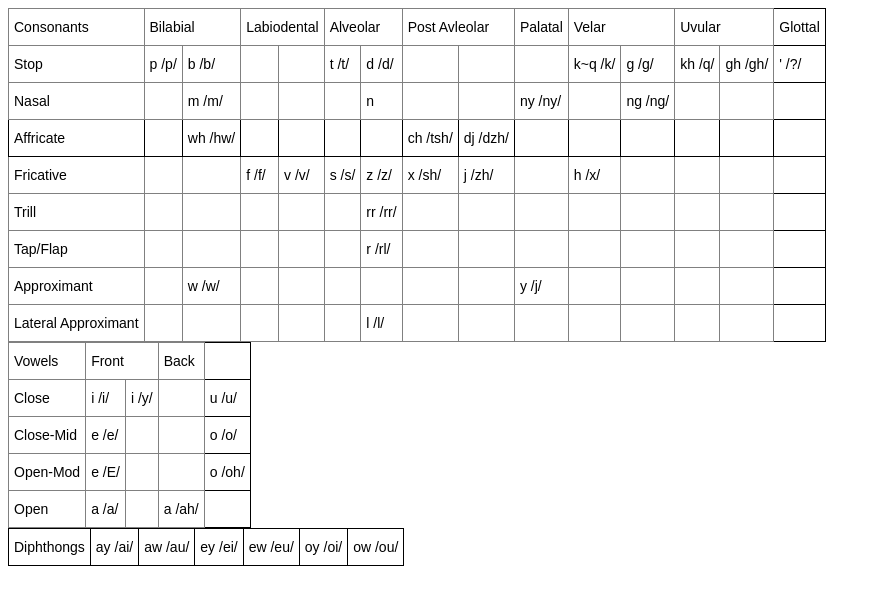
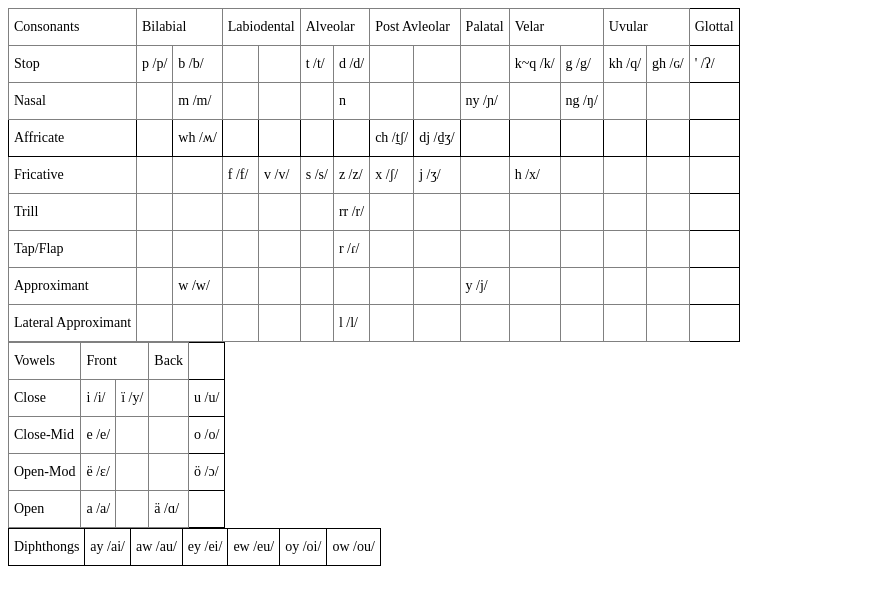
Before and after one commit to CaptainYulef/Barposh, a plain HTML site: page index.html in a window 1280 px wide. Shown: the whole page, without its empty margins (0-881 px from the left). Drawn offline with Linux system fonts and the light colour scheme.

Commit message:
Update index.html

```diff
--- a/index.html
+++ b/index.html
@@ -36,8 +36,8 @@
     <td class="tg-0pky">k~q /k/</td>
     <td class="tg-0pky">g /g/</td>
     <td class="tg-0pky">kh /q/</td>
-    <td class="tg-0pky">gh /gh/</td>
-    <td class="tg-0lax">' /?/</td>
+    <td class="tg-0pky">gh /ɢ/</td>
+    <td class="tg-0lax">' /ʔ/</td>
   </tr>
   <tr>
     <td class="tg-0pky">Nasal</td>
@@ -49,9 +49,9 @@
     <td class="tg-0pky">n</td>
     <td class="tg-0pky"></td>
     <td class="tg-0pky"></td>
-    <td class="tg-0pky">ny /ny/</td>
+    <td class="tg-0pky">ny /ɲ/</td>
     <td class="tg-0pky"></td>
-    <td class="tg-0pky">ng /ng/</td>
+    <td class="tg-0pky">ng /ŋ/</td>
     <td class="tg-0pky"></td>
     <td class="tg-0pky"></td>
     <td class="tg-0lax"></td>
@@ -59,13 +59,13 @@
   <tr>
     <td class="tg-0lax">Affricate</td>
     <td class="tg-0lax"></td>
-    <td class="tg-0lax">wh /hw/</td>
+    <td class="tg-0lax">wh /ʍ/</td>
     <td class="tg-0lax"></td>
     <td class="tg-0lax"></td>
     <td class="tg-0lax"></td>
     <td class="tg-0lax"></td>
-    <td class="tg-0lax">ch /tsh/</td>
-    <td class="tg-0lax">dj /dzh/</td>
+    <td class="tg-0lax">ch /t̠ʃ/</td>
+    <td class="tg-0lax">dj /d̠ʒ/</td>
     <td class="tg-0lax"></td>
     <td class="tg-0lax"></td>
     <td class="tg-0lax"></td>
@@ -81,8 +81,8 @@
     <td class="tg-0pky">v /v/</td>
     <td class="tg-0pky">s /s/</td>
     <td class="tg-0pky">z /z/</td>
-    <td class="tg-0pky">x /sh/</td>
-    <td class="tg-0pky">j /zh/</td>
+    <td class="tg-0pky">x /ʃ/</td>
+    <td class="tg-0pky">j /ʒ/</td>
     <td class="tg-0pky"></td>
     <td class="tg-0pky">h /x/</td>
     <td class="tg-0pky"></td>
@@ -97,7 +97,7 @@
     <td class="tg-0pky"></td>
     <td class="tg-0pky"></td>
     <td class="tg-0pky"></td>
-    <td class="tg-0pky">rr /rr/</td>
+    <td class="tg-0pky">rr /r/</td>
     <td class="tg-0pky"></td>
     <td class="tg-0pky"></td>
     <td class="tg-0pky"></td>
@@ -114,7 +114,7 @@
     <td class="tg-0pky"></td>
     <td class="tg-0pky"></td>
     <td class="tg-0pky"></td>
-    <td class="tg-0pky">r /rl/</td>
+    <td class="tg-0pky">r /ɾ/</td>
     <td class="tg-0pky"></td>
     <td class="tg-0pky"></td>
     <td class="tg-0pky"></td>
@@ -163,9 +163,9 @@
 
 <style type="text/css">
 .tg  {border-collapse:collapse;border-spacing:0;}
-.tg td{border-color:black;border-style:solid;border-width:1px;font-family:Arial, sans-serif;font-size:14px;
+.tg td{border-color:black;border-style:solid;border-width:1px;font-family:serif;font-size:14px;
   overflow:hidden;padding:10px 5px;word-break:normal;}
-.tg th{border-color:black;border-style:solid;border-width:1px;font-family:Arial, sans-serif;font-size:14px;
+.tg th{border-color:black;border-style:solid;border-width:1px;font-family:serif;font-size:14px;
   font-weight:normal;overflow:hidden;padding:10px 5px;word-break:normal;}
 .tg .tg-0pky{border-color:inherit;text-align:left;vertical-align:top}
 .tg .tg-0lax{text-align:left;vertical-align:top}
@@ -183,7 +183,7 @@
   <tr>
     <td class="tg-0pky">Close</td>
     <td class="tg-0pky">i /i/</td>
-    <td class="tg-0pky">i /y/</td>
+    <td class="tg-0pky">ï /y/</td>
     <td class="tg-0pky"></td>
     <td class="tg-0lax">u /u/</td>
   </tr>
@@ -196,16 +196,16 @@
   </tr>
   <tr>
     <td class="tg-0pky">Open-Mod</td>
-    <td class="tg-0pky">e /E/</td>
+    <td class="tg-0pky">ë /ɛ/</td>
     <td class="tg-0pky"></td>
     <td class="tg-0pky"></td>
-    <td class="tg-0lax">o /oh/</td>
+    <td class="tg-0lax">ö /ɔ/</td>
   </tr>
   <tr>
     <td class="tg-0pky">Open</td>
     <td class="tg-0pky">a /a/</td>
     <td class="tg-0pky"></td>
-    <td class="tg-0pky">a /ah/</td>
+    <td class="tg-0pky">ä /ɑ/</td>
     <td class="tg-0lax"></td>
   </tr>
 </tbody>
@@ -213,9 +213,9 @@
 
 <style type="text/css">
 .tg  {border-collapse:collapse;border-spacing:0;}
-.tg td{border-color:black;border-style:solid;border-width:1px;font-family:Arial, sans-serif;font-size:14px;
+.tg td{border-color:black;border-style:solid;border-width:1px;font-family:serif;font-size:14px;
   overflow:hidden;padding:10px 5px;word-break:normal;}
-.tg th{border-color:black;border-style:solid;border-width:1px;font-family:Arial, sans-serif;font-size:14px;
+.tg th{border-color:black;border-style:solid;border-width:1px;font-family:serif;font-size:14px;
   font-weight:normal;overflow:hidden;padding:10px 5px;word-break:normal;}
 .tg .tg-0lax{text-align:left;vertical-align:top}
 </style>
```
